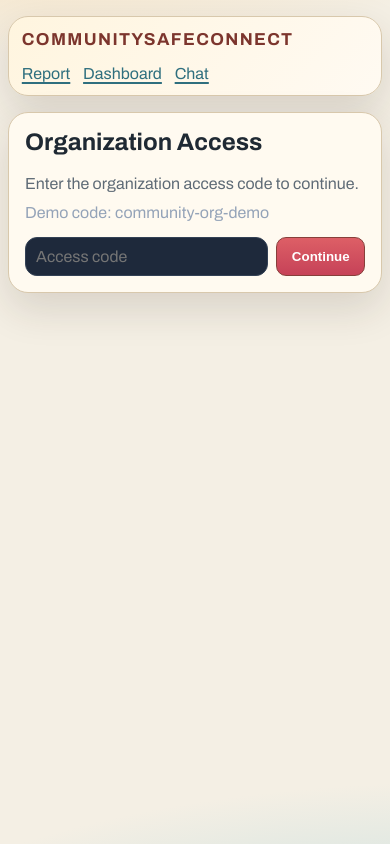
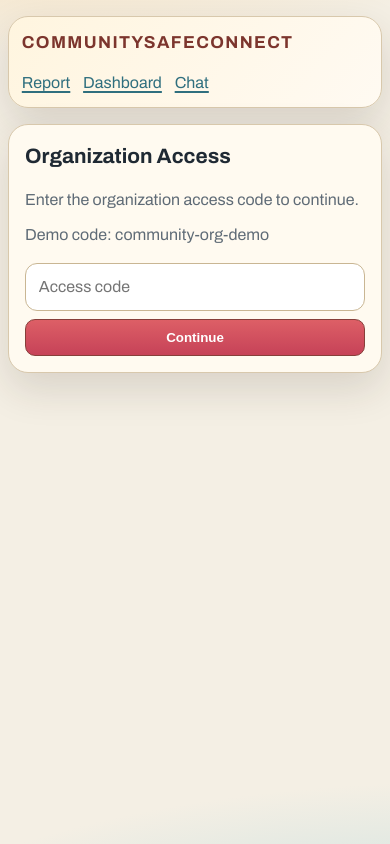
Before and after one commit to bigapc/CommunitySafeConnect, a Next.js app: page /access in a window 390 px wide. Built offline with nearby package versions, Linux system fonts and the light colour scheme; no server answers.

Commit message:
Polish mobile spacing and typography across public and admin views

```diff
--- a/app/globals.css
+++ b/app/globals.css
@@ -24,6 +24,7 @@ body {
 body {
   font-family: "Archivo", sans-serif;
   color: var(--ink);
+  line-height: 1.45;
   background:
     radial-gradient(1200px 420px at -10% -20%, #f9d9a8 0%, transparent 55%),
     radial-gradient(1200px 420px at 120% 120%, #b5d9df 0%, transparent 55%),
@@ -81,6 +82,14 @@ a {
   box-shadow: var(--shadow);
 }
 
+h2 {
+  font-size: clamp(1.3rem, 2vw + 0.7rem, 2rem);
+}
+
+h3 {
+  font-size: clamp(1.05rem, 1.3vw + 0.65rem, 1.35rem);
+}
+
 h2,
 h3 {
   margin-top: 0;
@@ -120,6 +129,41 @@ button {
 button:disabled {
   opacity: 0.6;
   cursor: not-allowed;
+}
+
+form {
+  display: grid;
+  gap: 0.7rem;
+}
+
+.access-form-row {
+  display: flex;
+  gap: 0.5rem;
+  max-width: 520px;
+}
+
+.access-form-row input {
+  flex: 1;
+}
+
+.session-controls {
+  display: flex;
+  align-items: center;
+  gap: 0.5rem;
+  flex-wrap: wrap;
+}
+
+.session-controls small {
+  width: 100%;
+}
+
+.report-feedback.success {
+  color: #1f7a3f;
+  margin-bottom: 0.75rem;
+}
+
+.report-feedback.error {
+  color: #9b2736;
 }
 
 article {
@@ -185,7 +229,8 @@ code {
 }
 
 .control-search input {
-  min-width: 280px;
+  flex: 1 1 260px;
+  min-width: 0;
   background: #0c1f2e;
   border-color: #3f5b75;
   color: #eef8ff;
@@ -236,3 +281,23 @@ code {
   background: #59202a;
   color: #ffb3bf;
 }
+
+@media (max-width: 760px) {
+  .access-form-row {
+    flex-direction: column;
+    max-width: none;
+  }
+
+  .session-controls {
+    width: 100%;
+  }
+
+  .session-controls button {
+    width: 100%;
+  }
+
+  .control-room-nav a {
+    width: 100%;
+    text-align: center;
+  }
+}
--- a/components/AccessForm.tsx
+++ b/components/AccessForm.tsx
@@ -54,30 +54,23 @@ export default function AccessForm({ nextPath }: AccessFormProps) {
         Enter the {scope === "admin" ? "admin" : "organization"} access code to continue.
       </p>
       {isDevelopment && (
-        <p style={{ color: "#94a3b8", marginTop: "-0.25rem" }}>
+        <p style={{ marginTop: "-0.25rem" }}>
           Demo code: {scope === "admin" ? "community-admin-demo" : "community-org-demo"}
         </p>
       )}
-      <form onSubmit={handleSubmit} style={{ display: "flex", gap: "0.5rem", maxWidth: "520px" }}>
+      <form onSubmit={handleSubmit} className="access-form-row">
         <input
           type="password"
           value={accessCode}
           onChange={(event) => setAccessCode(event.target.value)}
           placeholder="Access code"
           required
-          style={{
-            padding: "10px",
-            flex: 1,
-            background: "#1e293b",
-            border: "1px solid #334155",
-            color: "white",
-          }}
         />
         <button type="submit" disabled={isSubmitting}>
           {isSubmitting ? "Checking..." : "Continue"}
         </button>
       </form>
-      {errorMessage && <p style={{ color: "#fca5a5" }}>{errorMessage}</p>}
+      {errorMessage && <p className="report-feedback error">{errorMessage}</p>}
     </main>
   );
 }
--- a/components/AccessSessionControls.tsx
+++ b/components/AccessSessionControls.tsx
@@ -54,14 +54,14 @@ export default function AccessSessionControls() {
   }
 
   return (
-    <div style={{ display: "flex", alignItems: "center", gap: "0.5rem", flexWrap: "wrap" }}>
+    <div className="session-controls">
       <button type="button" onClick={() => void logout("hard")} disabled={isBusy}>
         Logout Now
       </button>
       <button type="button" onClick={() => void logout("policy")} disabled={isBusy}>
         Logout with Policy Retention
       </button>
-      {message && <small style={{ color: "#94a3b8" }}>{message}</small>}
+      {message && <small>{message}</small>}
     </div>
   );
 }
```
Also changed, not shown: components/ReportForm.tsx (+6 -3 lines).
